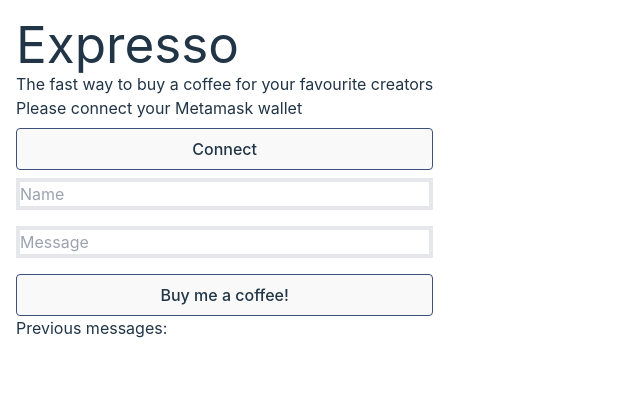
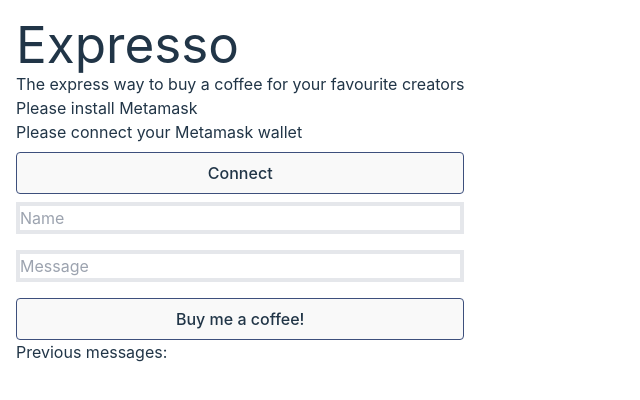
Before and after one commit to benjbright/2-buy-me-a-coffee, a React (Vite) app: page / in a window 1280 px wide. Shown: the top 400 px of the page, without its empty margins (0-640 px from the left). Built offline with nearby package versions, Linux system fonts and the light colour scheme.

Commit message:
Update App.jsx

```diff
--- a/src/App.jsx
+++ b/src/App.jsx
@@ -23,7 +23,7 @@
     message: "",
   })
   const [memosArray, setmemosArray] = useState([])
-  // console.log(contractAddress)
+  const [isWeb3, setIsWeb3] = useState(false)
 
   // Wallet connection logic
   const { ethereum } = window
@@ -34,6 +34,8 @@
         console.log("Please install Metamask")
       }
 
+      if (ethereum) console.log("Metamask wallet detected!")
+
       const accounts = await ethereum.request({ method: "eth_accounts" })
       console.log(`Accounts: ${accounts}`)
 
@@ -41,6 +43,7 @@
         const account = accounts[0]
         console.log("Wallet is connected!" + account)
         setConnectedAccount(account)
+        setIsWeb3(true)
       } else {
         console.log("Please connect your wallet")
       }
@@ -59,6 +62,7 @@
 
       setConnectedAccount(accounts[0])
       console.log(`Connected account is ${accounts[0]}`)
+      setIsWeb3(true)
       getMemos()
     } catch (error) {
       console.log(error)
@@ -101,7 +105,7 @@
 
   // Get memos stored on the blockchain
   const getMemos = async () => {
-    if (connectedAccount) {
+    if (isWeb3) {
       const contract = getEthereumContract()
       const memos = await contract.getMemos()
 
@@ -126,16 +130,19 @@
 
   useEffect(() => {
     isWalletConnected()
-    // connectWallet()
-    // getEthereumContract()
     getMemos()
-  }, [])
+  }, [isWeb3])
 
   return (
     <div className="min-h-screen p-4">
       <h1>Expresso</h1>
-      <p>The fast way to buy a coffee for your favourite creators</p>
-      {connectedAccount ? (
+      <p>The express way to buy a coffee for your favourite creators</p>
+      {ethereum ? (
+        <p>Metamask wallet detected!</p>
+      ) : (
+        <p>Please install Metamask</p>
+      )}
+      {isWeb3 ? (
         <p>Your account {splitString(connectedAccount)} has been connected!</p>
       ) : (
         <p>Please connect your Metamask wallet</p>
@@ -144,7 +151,7 @@
         className="w-full mt-2 border-[1px] p-2 border-[#3d4f7c] rounded cursor-pointer"
         onClick={connectWallet}
       >
-        {connectedAccount ? "Connected!" : "Connect"}
+        {isWeb3 ? "Connected!" : "Connect"}
       </button>
       <br />
       <div className="flex flex-col">
```
